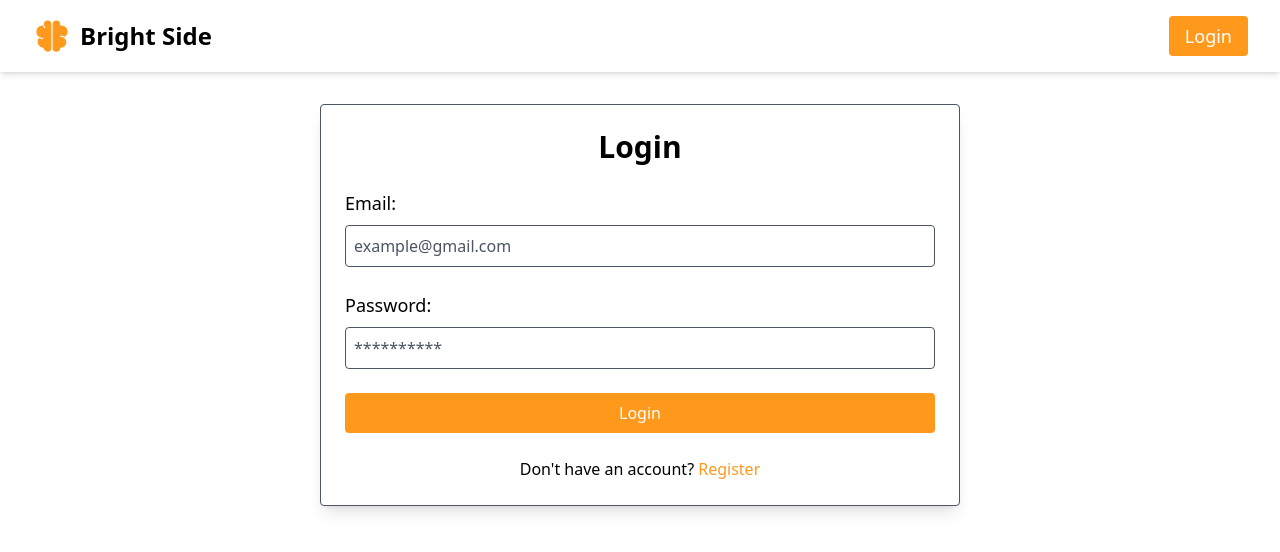
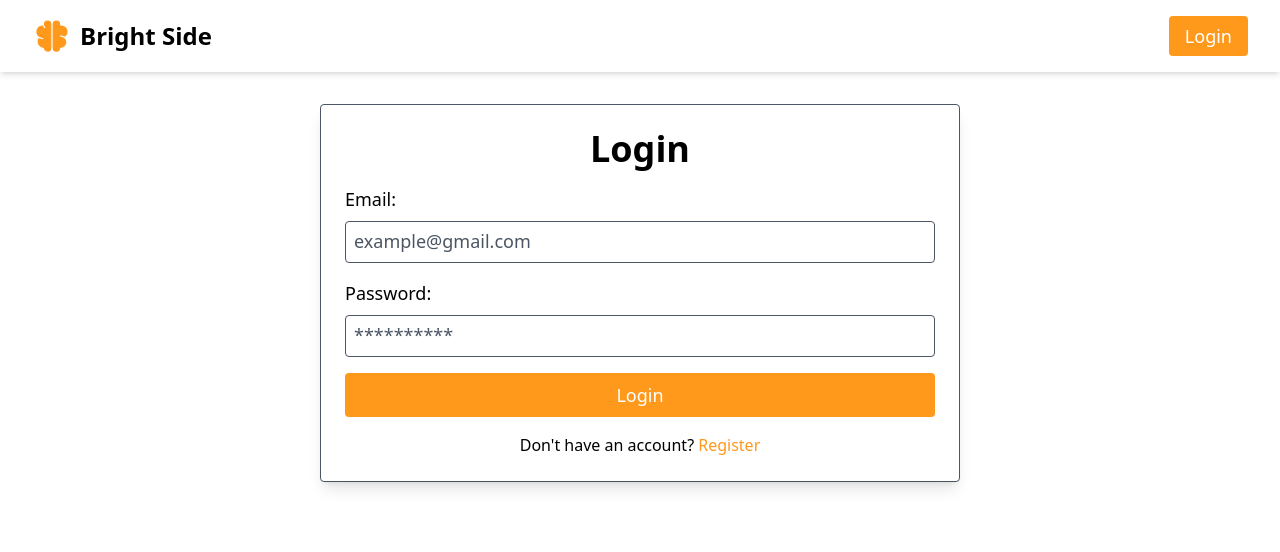
Before and after one commit to kamal-deep-131/mern, a React (Vite) app in the folder frontend/: page /login in a window 1280 px wide. Shown: the top 552 px of the page. Built offline with nearby package versions, Linux system fonts and the light colour scheme.

Commit message:
UI fixed for more readablity

```diff
--- a/frontend/src/components/InputField.jsx
+++ b/frontend/src/components/InputField.jsx
@@ -3,10 +3,10 @@ import React from 'react'
 const InputField = ({ label, placeholder, name, onChange, value, type }) => {
     return (
         <div className='w-full flex flex-col justify-start items-start gap-2'>
-            <label className='text-base md:text-lg'>{label}:</label>
+            <label className='text-lg'>{label}:</label>
             <input
                 className='w-full border border-gray-600
-                 rounded p-2 outline-black placeholder:text-gray-600 placeholder:text-sm md:placeholder:text-base'
+                 rounded p-2 outline-black placeholder:text-gray-600 placeholder:text-lg'
                 type={type}
                 name={name}
                 placeholder={placeholder}
--- a/frontend/src/pages/Login.jsx
+++ b/frontend/src/pages/Login.jsx
@@ -49,9 +49,9 @@ const Login = () => {
 
     return (
         <section className='w-full h-full'>
-            <div className='w-full  md:w-2/4 mx-auto my-8  p-2 md:p-6  rounded flex flex-col items-center justify-center gap-6 md:shadow-lg bg-white md:border md:border-gray-600'>
-                <h1 className='text-2xl  md:text-3xl font-bold'>Login</h1>
-                <form className='w-full flex flex-col gap-6' onSubmit={handleSubmit}>
+            <div className='w-full  md:w-2/4 mx-auto my-8 p-6  rounded flex flex-col items-center justify-center gap-4 md:shadow-lg bg-white md:border md:border-gray-600'>
+                <h1 className='text-4xl font-bold'>Login</h1>
+                <form className='w-full flex flex-col gap-4' onSubmit={handleSubmit}>
                     <InputField
                         label="Email"
                         name="email"
@@ -65,8 +65,10 @@ const Login = () => {
                         onChange={handleChange}
                         type="password" />
 
-                    <button className='w-full bg-primary text-white font-medium rounded p-2'>Login</button>
-                    <div className='w-full text-sm md:text-base'>
+                    <button className='w-full bg-primary text-white font-medium text-lg rounded p-2'>{
+                        loading ? "Saving.." : "Login"
+                    }</button>
+                    <div className='w-full text-base'>
                         <p className='text-center'>Don't have an account? <Link to="/register" className='text-primary font-medium'>Register</Link></p>
                     </div>
                 </form>
--- a/frontend/src/pages/PageNotFound.jsx
+++ b/frontend/src/pages/PageNotFound.jsx
@@ -5,10 +5,10 @@ const PageNotFound = () => {
     return (
         <section className='w-full h-full'>
             <div className='flex flex-col items-center justify-center gap-2 md:gap-4 mx-auto my-7'>
-                <h6 className="text-2xl md:text-3xl font-semibold">404</h6>
-                <h2 className='text-3xl md:text-5xl font-bold text-primary'>Page Not Found</h2>
+                <h6 className="text-2xl md:text-4xl font-semibold">404</h6>
+                <h2 className='text-3xl md:text-6xl font-bold text-primary'>Page Not Found</h2>
 
-                <p>The page you are looking for does not exist.</p>
+                <p className='text-lg'>The page you are looking for does not exist.</p>
                 <Link to="/" className="py-2 px-4 bg-primary text-white font-medium rounded">Back to Home</Link>
             </div>
         </section>
--- a/frontend/src/pages/Register.jsx
+++ b/frontend/src/pages/Register.jsx
@@ -54,8 +54,8 @@ const Register = () => {
 
     return (
         <section className='w-full h-full'>
-            <div className='w-full  md:w-2/4 mx-auto my-8  p-2 md:p-6  rounded flex flex-col items-center justify-center gap-6 md:shadow-lg bg-white md:border md:border-gray-600'>
-                <h1 className='text-2xl  md:text-3xl font-bold'>Register</h1>
+            <div className='w-full  md:w-2/4 mx-auto my-8 p-6   rounded flex flex-col items-center justify-center gap-6 md:shadow-lg bg-white md:border md:border-gray-600'>
+                <h1 className='text-4xl font-bold'>Register</h1>
                 <form className='w-full flex flex-col gap-4 md:gap-6' onSubmit={handleSubmit} >
                     <InputField
                         label="Name"
@@ -75,8 +75,12 @@ const Register = () => {
                         placeholder={"**********"}
                         onChange={handleChange}
                         type="password" />
-                    <button className='w-full bg-primary text-white text-sm font-medium rounded p-2'>Register</button>
-                    <div className='w-full text-sm md:text-base'>
+                    <button className='w-full bg-primary text-white text-lg font-medium rounded p-2'>
+                        {
+                            loading ? "Saving.." : "Register"
+                        }
+                    </button>
+                    <div className='w-full text-base'>
                         <p className='text-center'>Already have an account? <Link to="/login" className='text-primary font-medium'>Login</Link></p>
                     </div>
                 </form>
```
